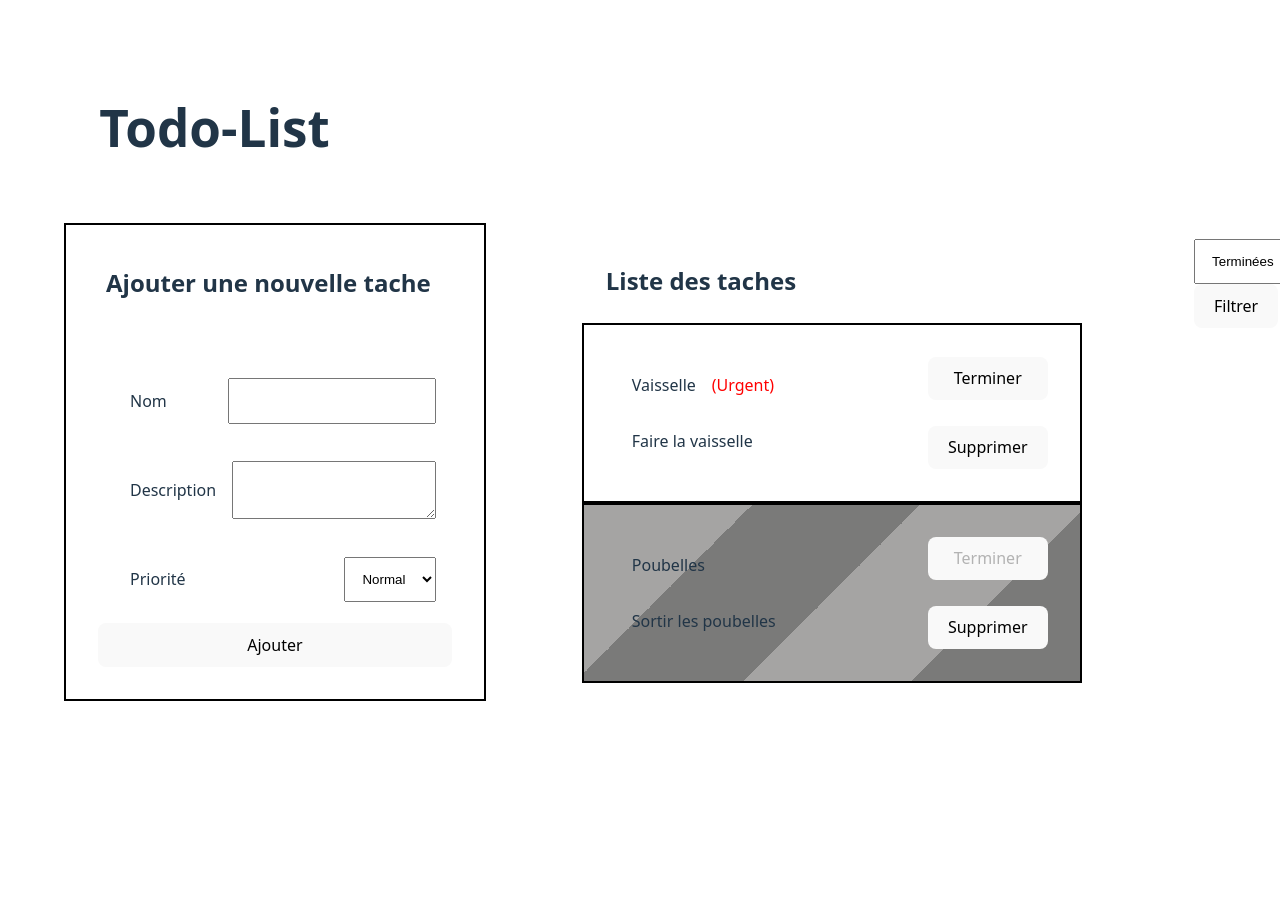
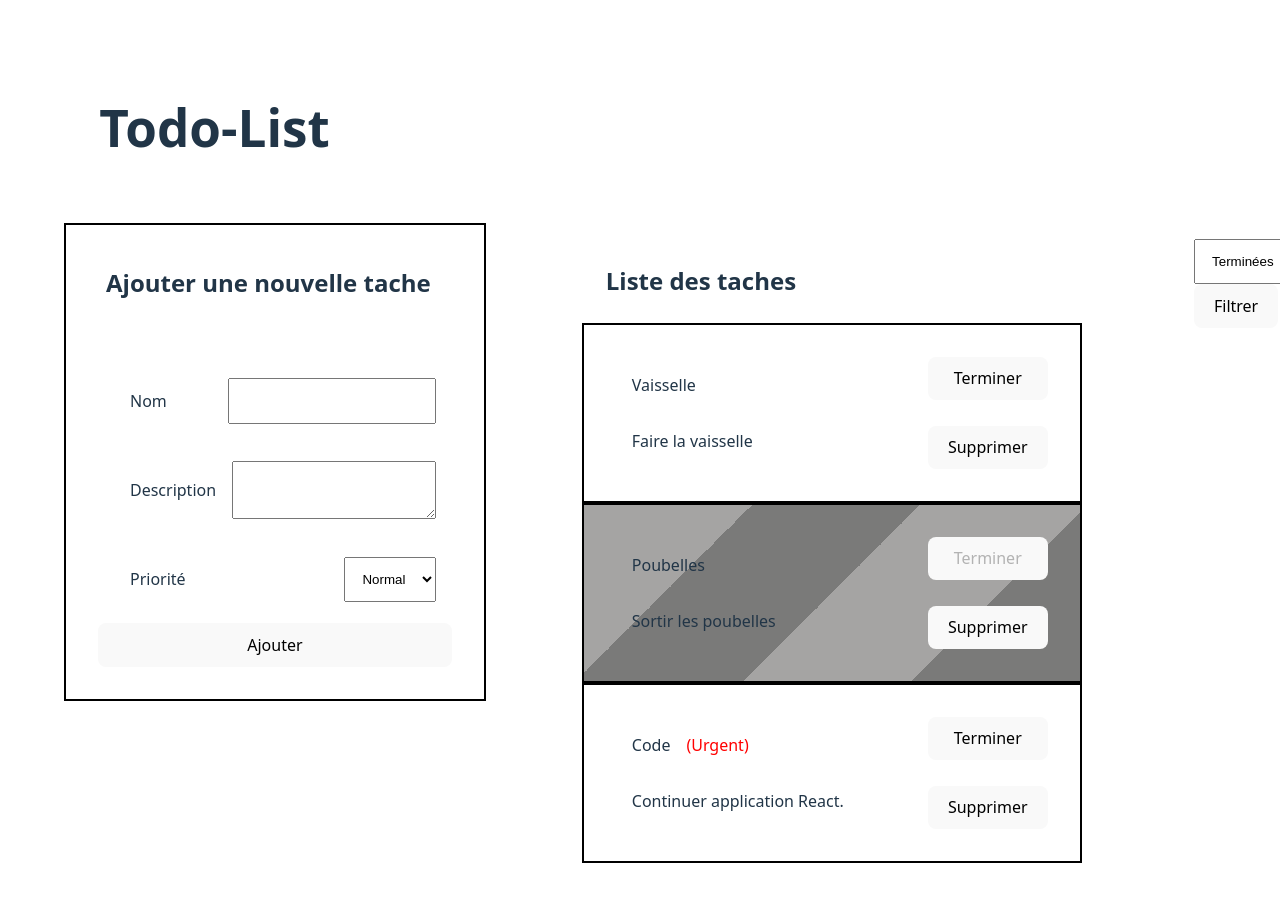
Before and after one commit to Davit-Ners/Todo-List-React, a React (Vite) app: page / in a window 1280 px wide. Shown: the top 902 px of the page. Before the commit the page ends 832 px from the top, so only its background shows below. Built offline with nearby package versions, Linux system fonts and the light colour scheme.

Commit message:
Ajout filter + meilleur delete

```diff
--- a/src/components/filter/filter.jsx
+++ b/src/components/filter/filter.jsx
@@ -2,19 +2,19 @@ import { useState } from "react";
 
 export default function Filter({ data, onFilter = () => {}} ) {
 
-    const [ filter, setFilter ] = useState('Done');
+    const [ filter, setFilter ] = useState('done');
 
     const onAction = () => {
-        //TODO Filter Callback ???
         onFilter(filter);
     }
 
     return (
         <div className="filter">
             <select id="filter" value={filter} onChange={(e) => setFilter(e.target.value)}>
+                <option value="all">Aucun filtre</option>
                 <option value="notDone">En cours</option>
-                <option value="Urgent">Urgente</option>
-                <option value="Done">Terminées</option>
+                <option value="urgent">Urgente</option>
+                <option value="done">Terminées</option>
             </select>
             <button onClick={onAction}>Filtrer</button>
         </div>
--- a/src/containers/todo-list/todo-list.jsx
+++ b/src/containers/todo-list/todo-list.jsx
@@ -9,6 +9,7 @@ export default function TodoList() {
 
     const [ data, setData ] = useState(json.todo);
     const [ lastTaskId, setTaskId ] = useState(json.lastId);
+    const [ filter, setFilter ] = useState('all');
 
     const onSubmit = (name, desc, priority) => {
         setTaskId(lastTaskId + 1);
@@ -16,8 +17,7 @@ export default function TodoList() {
     }
 
     const onDelete = (id) => {
-        const index = data.findIndex(t => t.id == id);
-        setData(val => val.toSpliced(index, 1));
+        setData(val => val.filter(t => t.id != id));
     }
 
     const onFinish = (id) => {
@@ -26,16 +26,27 @@ export default function TodoList() {
         setData([...data]);
     }
 
+    const onFilter = (filter) => {
+        setFilter(filter);
+    }
+
+    const filteredData = data.filter(task => {
+        if (filter === 'done') return task.done;
+        if (filter === 'notDone') return !task.done;
+        if (filter === 'urgent') return task.priority === 'high';
+        return true;
+    });
+
     return (
         <div className={style['todo-list']}>
             <TodoForm onAction={onSubmit}/>
 
             <div>
                 <h2>Liste des taches</h2>
-                {data.map(task => <Task key={task.id} {...task} onDelete={onDelete} onFinish={onFinish}/>)}
+                {filteredData.map(task => <Task key={task.id} {...task} onDelete={onDelete} onFinish={onFinish}/>)}
             </div>
 
-            <Filter data={data}/>
+            <Filter onFilter={onFilter}/>
         </div>
     );
 };
--- a/src/data/todo.json
+++ b/src/data/todo.json
@@ -4,7 +4,7 @@
             "id": 1,
             "name": "Vaisselle",
             "desc": "Faire la vaisselle",
-            "priority": "high",
+            "priority": "mid",
             "done": false
         },
         {
@@ -13,6 +13,13 @@
             "desc": "Sortir les poubelles",
             "priority": "mid",
             "done": true
+        },
+        {
+            "id": 3,
+            "name": "Code",
+            "desc": "Continuer application React.",
+            "priority": "high",
+            "done": false
         }
     ],
     "lastId": 2
```
